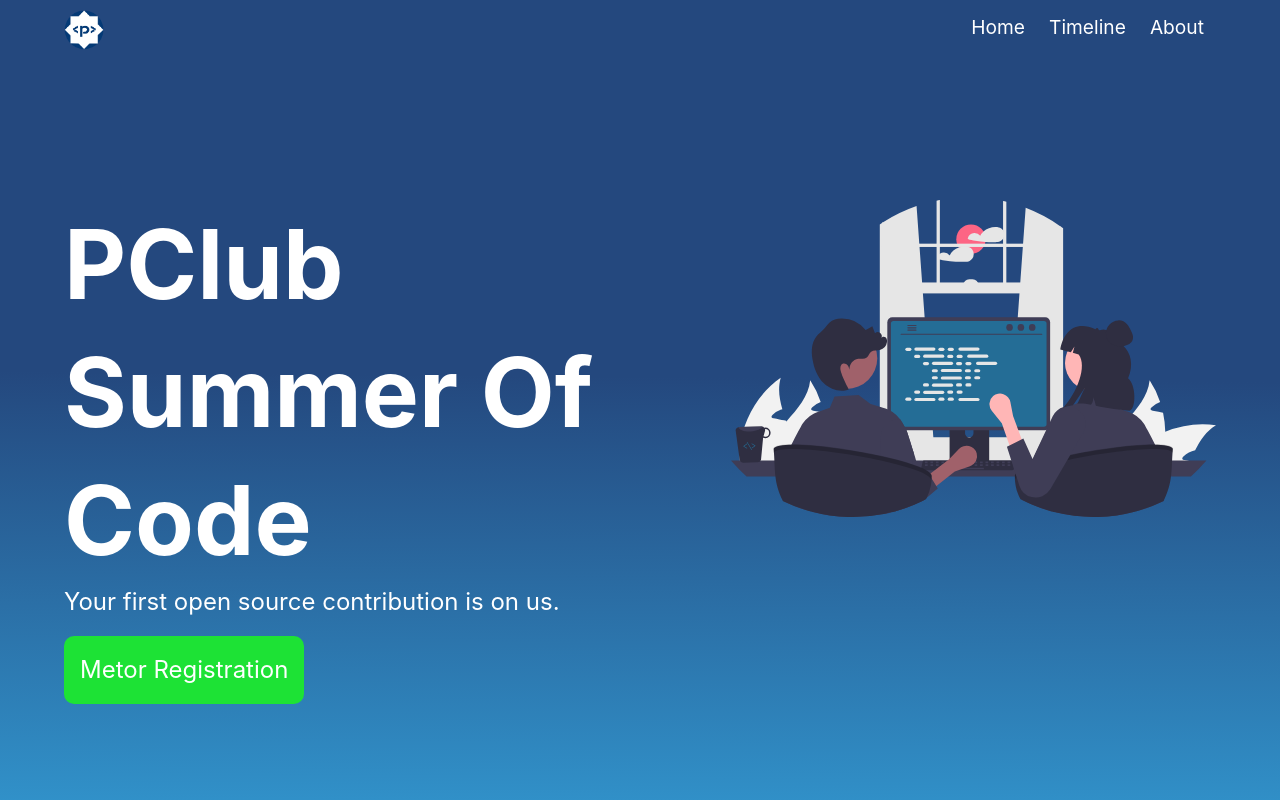
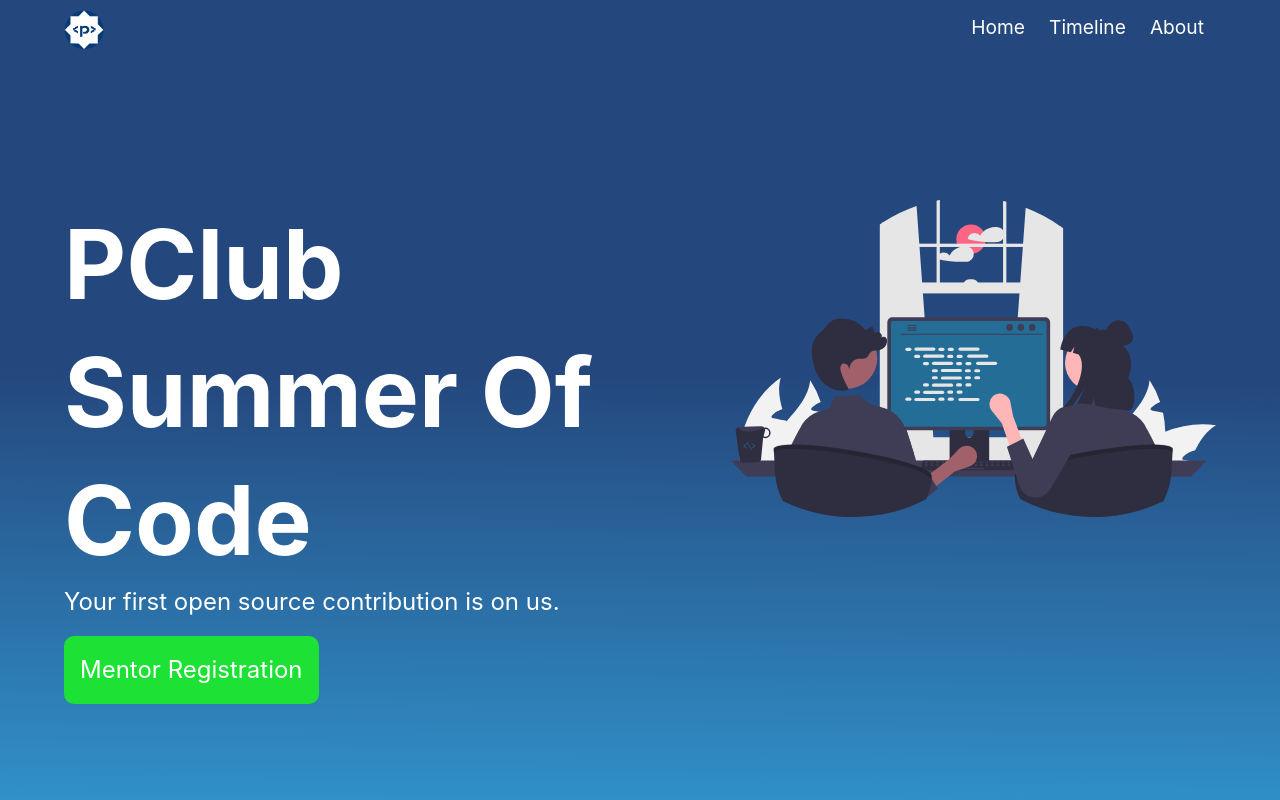
Before and after one commit to hrik2001/psoc2022-landing, a Next.js app: page / in a window 1280 px wide. Shown: the top 800 px of the page. Built offline with nearby package versions, Linux system fonts and the light colour scheme.

Commit message:
fixed mentor typo

```diff
--- a/components/Hero.tsx
+++ b/components/Hero.tsx
@@ -22,7 +22,7 @@ function Hero() {
                     </form> */}
                     <p className={styles.link}>
 
-                    <Link href={"https://forms.gle/xbmLjSx6Vd1bU5J6A"} passHref> Metor Registration  </Link>
+                    <Link href={"https://forms.gle/xbmLjSx6Vd1bU5J6A"} passHref> Mentor Registration  </Link>
                     </p>
                 </div>
                 <div className={styles.introAi}>
```
